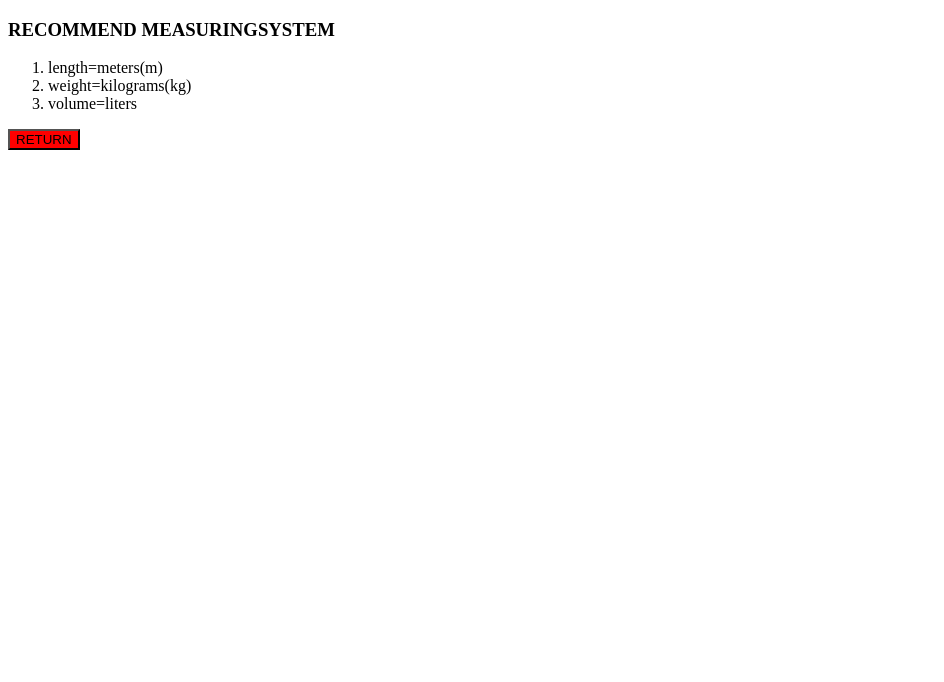
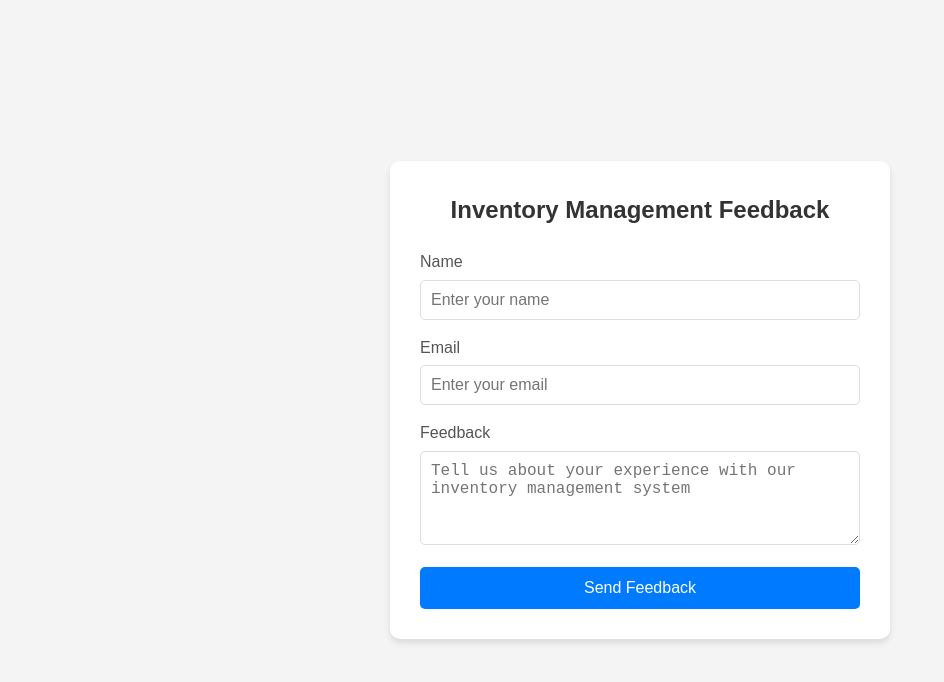
Before and after one commit to Aravind066390/Feedback, a plain HTML site: page index.html in a window 1280 px wide. Shown: the whole page, without its empty margins (0-944 px from the left). Drawn offline with nearby package versions, Linux system fonts and the light colour scheme.

Commit message:
Update index.html

```diff
--- a/index.html
+++ b/index.html
@@ -1,34 +1,57 @@
 <!DOCTYPE html>
-<html>
-    <head>
-        <style>
-        h1{
-        text-align:center;
+<html lang="en">
+<head>
+    <meta charset="UTF-8">
+    <meta name="viewport" content="width=device-width, initial-scale=1.0">
+    <title>Inventory Management Feedback</title>
+    <link rel="stylesheet" href="styles.css">
+</head>
+<body>
+    <div class="feedback-container">
+        <div class="feedback-card">
+            <h2>Inventory Management Feedback</h2>
+            <form id="feedbackForm">
+                <div class="form-group">
+                    <label for="name">Name</label>
+                    <input
+                        type="text"
+                        id="name"
+                        name="name"
+                        placeholder="Enter your name"
+                        required
+                    >
+                </div>
 
-        }
-            ol{
-              text-size:28vh;
-            }
-        button{
-            display:flex;
-            justify-content:center;
-            background-color:red;
-            text-align:center;
-        }
-            </style>
-    </head>
-    <body>
-        <h3> RECOMMEND MEASURINGSYSTEM</h3>
-        <ol>
-        <li>length=meters(m) </li>
-        <li>weight=kilograms(kg)</li>
-        <li>volume=liters</li>
-        </ol>
-        <button onclick="return()">RETURN</button>
-        <script>
-            function return(){
-               window.close();
-            }
-        </script>
-    </body>
+                <div class="form-group">
+                    <label for="email">Email</label>
+                    <input
+                        type="email"
+                        id="email"
+                        name="email"
+                        placeholder="Enter your email"
+                        required
+                    >
+                </div>
+
+                <div class="form-group">
+                    <label for="message">Feedback</label>
+                    <textarea
+                        id="message"
+                        name="message"
+                        placeholder="Tell us about your experience with our inventory management system"
+                        rows="4"
+                        required
+                    ></textarea>
+                </div>
+
+                <button type="submit" id="submitBtn">Send Feedback</button>
+            </form>
+        </div>
+    </div>
+
+    <div id="toast-container"></div>
+
+    <script src="https://cdn.jsdelivr.net/npm/@emailjs/browser@3/dist/email.min.js"></script>
+    <script src="script.js"></script>
+</body>
 </html>
```
